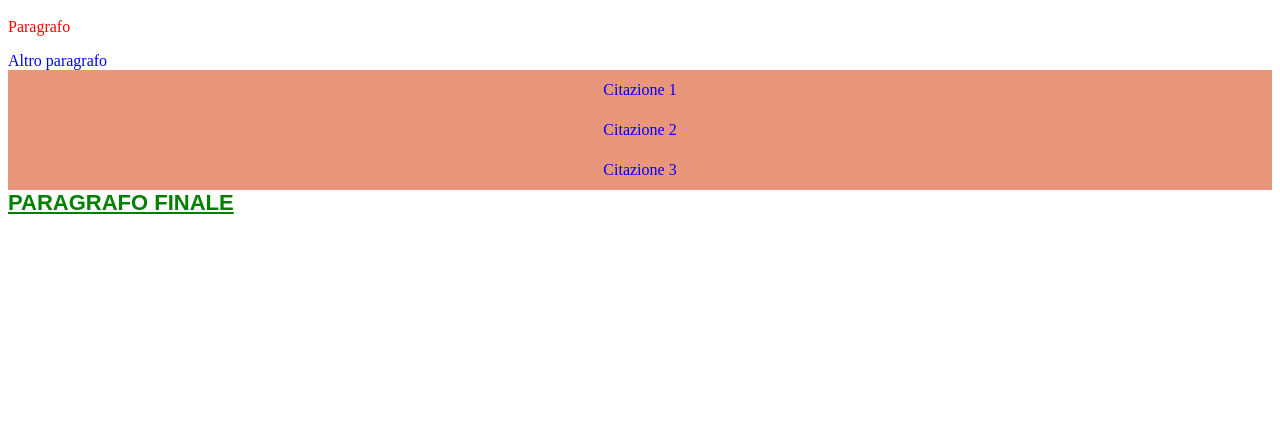
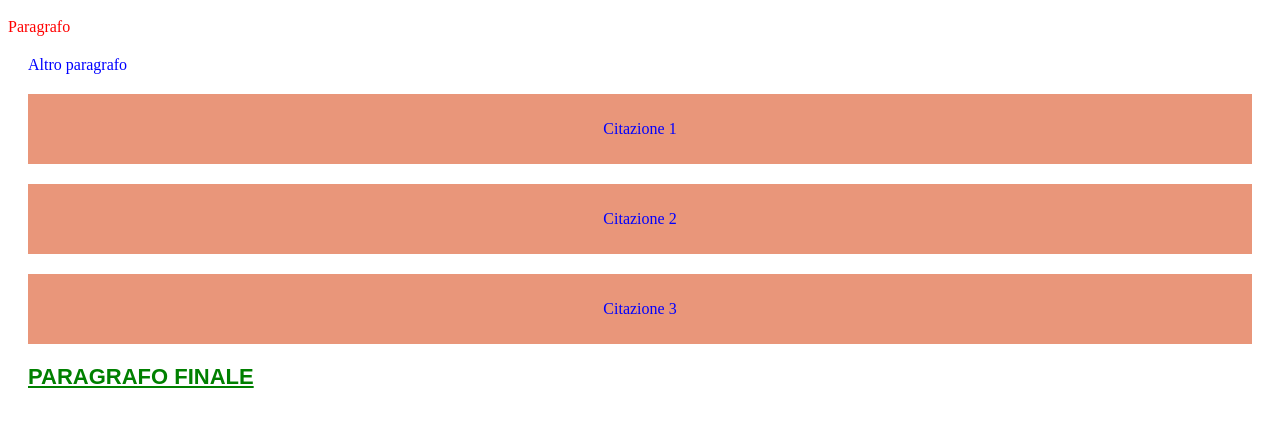
Before and after one commit to marcofabbri/css3, a website: page index.html in a window 1280 px wide. Shown: the part 48-474 px from the top of the page. Drawn offline with Linux system fonts and the light colour scheme.

Commit message:
:lipstick: margin and padding

```diff
--- a/styles.css
+++ b/styles.css
@@ -4,6 +4,7 @@ p {
 
 div {
     color: blue;
+    margin: 20px;
 }
 
 #finale {
@@ -19,4 +20,5 @@ div {
     background-color: darksalmon;
     text-align: center;
     line-height: 2.5em;
+    padding: 15px;
 }
```
